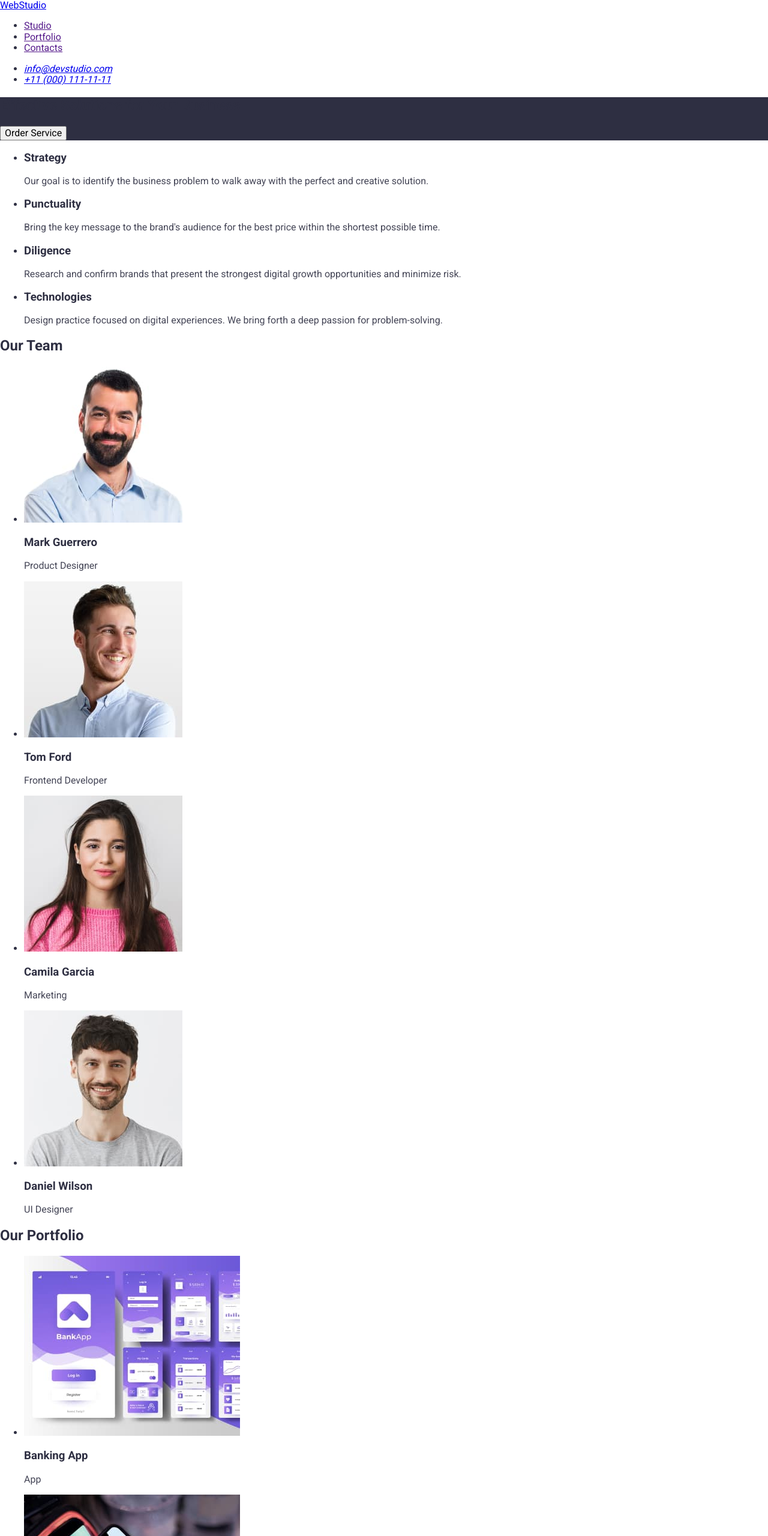
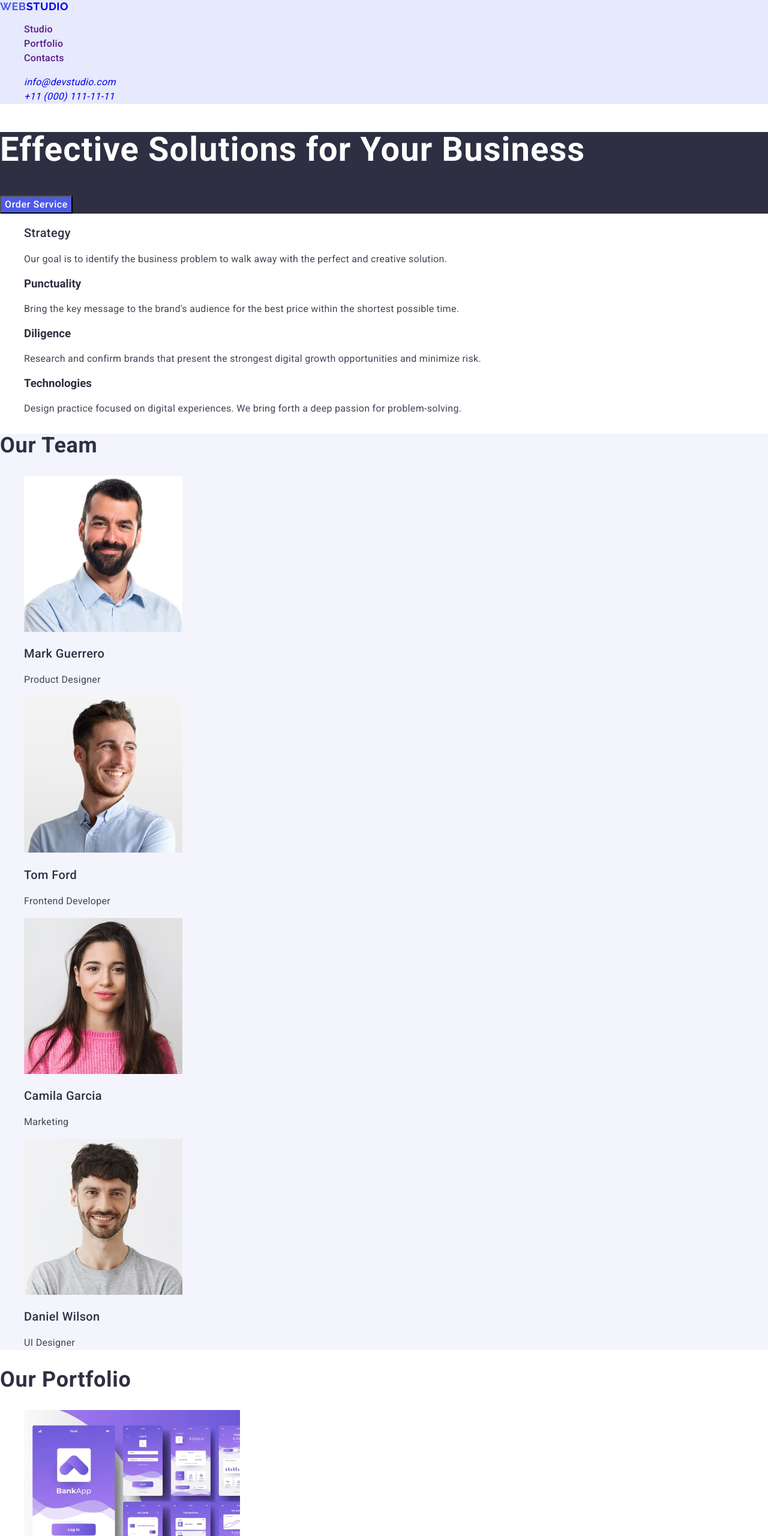
Before and after one commit to victoria-gerega/goit-markup-hw-03, a plain HTML site: page index.html in a window 1280 px wide. Shown: the top 2560 px of the page at 60% size. Drawn offline with nearby package versions, Linux system fonts and the light colour scheme.

Commit message:
css done (maybe)

```diff
--- a/css/styles.css
+++ b/css/styles.css
@@ -1,23 +1,164 @@
-body{
+body {
     color: #2e2f42;
     font-family: 'Roboto', 'Raleway', sans-serif;
     background-color: #ffffff;
 }
 
-
-
-p{
-    color: #434455;
+ul {
+    list-style-type: none;
 }
 
-.slogan{
-    background-color: #2E2F42;
+a {
+    text-decoration: none;
 }
 
-.footer{
-    background-color: #2E2F42;
+p {
+    color: #434455;
+    line-height: 1.5;
+    letter-spacing: 0.02em;
 }
 
-.footer-text{
-    color: #F4F4FD;
+.header {
+    background-color: #e7e9fc;
 }
+
+.header-logo {
+    font-family: 'Raleway';
+    font-size: 18px;
+    font-weight: 700;
+    text-transform: uppercase;
+    line-height: 1.17;
+    letter-spacing: 0.03em;
+}
+
+.accent {
+    color: #4d5ae5;
+}
+
+.header-list-item {
+    font-weight: 500;
+    line-height: 1.5;
+    letter-spacing: 0.02em;
+}
+
+.header-list-item:hover,
+.header-list-item:focus {
+    color: #404bbf
+}
+
+.contacts-list-item {
+    color: #434455;
+    line-height: 1.5;
+    letter-spacing: 0.02em;
+}
+
+.contacts-list-item:hover,
+.contacts-list-item:focus {
+    color: #404bbf
+}
+
+.slogan {
+    background-color: #2e2f42;
+}
+
+.slogan-name {
+    color: white;
+    font-size: 56px;
+    font-weight: 700;
+    line-height: 1.07;
+    letter-spacing: 0.02em;
+}
+
+.order {
+    cursor: pointer;
+    color: white;
+    background-color: #4d5ae5;
+    font-weight: 500;
+    line-height: 1.5;
+    letter-spacing: 0.04em;
+}
+
+.order:hover,
+.order:focus {
+    background-color: #404bbf;
+}
+
+.visually-hidden {
+    position: absolute;
+    width: 1px;
+    height: 1px;
+    margin: -1px;
+    border: 0;
+    padding: 0;
+    white-space: nowrap;
+    clip-path: inset(100%);
+    clip: rect(0 0 0 0);
+    overflow: hidden;
+}
+
+.features-subtitle {
+    font-size: 20px;
+    font-weight: 500;
+    line-height: 1.2;
+    letter-spacing: 0.02em;
+}
+
+.features-text {
+    line-height: 1.5;
+    letter-spacing: 0.02em;
+}
+
+.team {
+    background-color: #f4f4fd;
+}
+
+.team-name {
+    font-size: 36px;
+    font-weight: 700;
+    line-height: 1.11;
+    letter-spacing: 0.02em;
+    text-transform: capitalize;
+}
+
+.team-list-member {
+    font-size: 20px;
+    font-weight: 500;
+    line-height: 1.2;
+    letter-spacing: 0.02em;
+}
+
+.portfolio {
+    background-color: #fff;
+}
+
+.cases {
+    font-size: 36px;
+    font-weight: 700;
+    line-height: 1.11;
+    letter-spacing: 0.02em;
+    text-transform: capitalize;
+}
+
+.case-name {
+    font-size: 20px;
+    font-weight: 500;
+    line-height: 1.2;
+    letter-spacing: 0.02em;
+}
+
+.footer {
+    background-color: #2e2f42;
+}
+
+.footer-logo {
+    color: #f4f4fd;
+    font-family: 'Raleway';
+    font-size: 18px;
+    font-weight: 700;
+    text-transform: uppercase;
+    line-height: 1.17;
+    letter-spacing: 0.03em;
+}
+.footer-text {
+    color: #f4f4fd;
+}
--- a/index.html
+++ b/index.html
@@ -19,8 +19,10 @@
   <body>
     <header class="header">
       <nav class="header-navigation">
-        <a class="header-logo" href="./index.html"><span>Web</span>Studio</a>
-        <ul class="header-menu-item">
+        <a class="header-logo" href="./index.html"
+          ><span class="accent">Web</span>Studio</a
+        >
+        <ul class="header-menu">
           <li class="header-list-item">
             <a class="header-menu-link" href="">Studio</a>
           </li>
@@ -35,10 +37,12 @@
       <address class="contacts">
         <ul class="contacts-list">
           <li class="contacts-list-item">
-            <a href="mailto:info@devstudio.com">info@devstudio.com</a>
+            <a class="mail" href="mailto:info@devstudio.com"
+              >info@devstudio.com</a
+            >
           </li>
           <li class="contacts-list-item">
-            <a href="tel:+110001111111">+11 (000) 111-11-11</a>
+            <a class="phone" href="tel:+110001111111">+11 (000) 111-11-11</a>
           </li>
         </ul>
       </address>
@@ -49,32 +53,32 @@
         <button class="order" type="button">Order Service</button>
       </section>
       <section class="features">
-        <h2 class="features-title" hidden>Our Features</h2>
+        <h2 class="visually-hidden">Our Features</h2>
         <ul class="features-list">
           <li class="features-item">
-            <h3>Strategy</h3>
-            <p>
+            <h3 class="features-subtitle">Strategy</h3>
+            <p class="features-text">
               Our goal is to identify the business problem to walk away with the
               perfect and creative solution.
             </p>
           </li>
           <li class="features-item">
-            <h3>Punctuality</h3>
-            <p>
+            <h3 clas="features-subtitle">Punctuality</h3>
+            <p class="features-text">
               Bring the key message to the brand's audience for the best price
               within the shortest possible time.
             </p>
           </li>
           <li class="features-item">
-            <h3>Diligence</h3>
-            <p>
+            <h3 clas="features-subtitle">Diligence</h3>
+            <p class="features-text">
               Research and confirm brands that present the strongest digital
               growth opportunities and minimize risk.
             </p>
           </li>
           <li class="features-item">
-            <h3>Technologies</h3>
-            <p>
+            <h3 clas="features-subtitle">Technologies</h3>
+            <p class="features-text">
               Design practice focused on digital experiences. We bring forth a
               deep passion for problem-solving.
             </p>
@@ -83,104 +87,104 @@
       </section>
       <section class="team">
         <h2 class="team-name">Our Team</h2>
-        <ul class="team-list">
-          <li class="team-list-member">
+        <ul class="team-ul">
+          <li class="team-list">
             <img
               src="./images/team-member-1.jpg"
               alt="man with black hair and beard"
               width="264"
               height="260"
             />
-            <h3>Mark Guerrero</h3>
+            <h3 class="team-list-member">Mark Guerrero</h3>
             <p>Product Designer</p>
           </li>
-          <li class="team-list-member">
+          <li class="team-list">
             <img
               src="./images/team-member-2.jpg"
               alt="smiling man with brown hair and beard looking away"
               width="264"
               height="260"
             />
-            <h3>Tom Ford</h3>
+            <h3 class="team-list-member">Tom Ford</h3>
             <p>Frontend Developer</p>
           </li>
-          <li class="team-list-member">
+          <li class="team-list">
             <img
               src="./images/team-member-3.jpg"
               alt="girl with brown hair wearing pink sweater"
               width="264"
               height="260"
             />
-            <h3>Camila Garcia</h3>
+            <h3 class="team-list-member">Camila Garcia</h3>
             <p>Marketing</p>
           </li>
-          <li class="team-list-member">
+          <li class="team-list">
             <img
               src="./images/team-member-4.jpg"
               alt="man with brown hair and beard wearing grey t-shirt"
               width="264"
               height="260"
             />
-            <h3>Daniel Wilson</h3>
+            <h3 class="team-list-member">Daniel Wilson</h3>
             <p>UI Designer</p>
           </li>
         </ul>
       </section>
-    </main>
-    <section>
-      <h2>Our Portfolio</h2>
-      <ul>
-        <li>
+
+      <section class="portfolio">
+        <h2 class="cases">Our Portfolio</h2>
+        <ul class="cases-list">
+          <li class="case">
             <img
               src="./images/bank-app.jpg"
               alt="A screenshot of banking application in purple tones"
               width="360"
               height="300"
             />
-          <h3>Banking App</h3>
+            <h3 class="case-name">Banking App</h3>
             <p>App</p>
           </li>
-        <li>
+          <li class="case">
             <img
               src="./images/cless-payment.jpg"
               alt="Hand holding a smartphone next to  a contactless card reader"
               width="360"
               height="300"
             />
-          <h3>Cashless Payment</h3>
+            <h3 class="case-name">Cashless Payment</h3>
             <p>Marketing</p>
           </li>
-        <li>
+          <li class="case">
             <img
               src="./images/laptop.jpg"
               alt="Laptop and smartphone"
               width="360"
               height="300"
             />
-          <h3>Meditation App</h3>
+            <h3 class="case-name">Meditation App</h3>
             <p>App</p>
           </li>
-        <li>
+          <li class="case">
             <img
               src="./images/taxi-wheel.jpg"
               alt="Car steering wheel with hands on it and a smartphone to the left"
               width="360"
               height="300"
             />
-          <h3>Taxi Service</h3>
+            <h3 class="case-name">Taxi Service</h3>
             <p>Marketing</p>
           </li>
-        <li>
+          <li class="case">
             <img
               src="./images/screen-illustrations.jpg"
               alt="Smartphone and four screenshots of illustrations"
               width="360"
               height="300"
             />
-          <h3>Screen Illustrations</h3>
+            <h3 class="case-name">Screen Illustrations</h3>
             <p>Design</p>
           </li>
-        <li>
+          <li class="case">
             <img
               src="./images/orange-girl.jpg"
               alt="Smiling girl in orange sweater looking at her smartphone"
@@ -192,8 +196,11 @@
           </li>
         </ul>
       </section>
+    </main>
     <footer class="footer">
-      <a class="footer-logo" href="./index.html"><span>Web</span>Studio</a>
+      <a class="footer-logo" href="./index.html"
+        ><span class="accent">Web</span>Studio</a
+      >
       <p class="footer-text">
         Increase the flow of customers and sales for your business with digital
         marketing & growth solutions.
```
Lines whose indentation alone changed are shown as unchanged.
